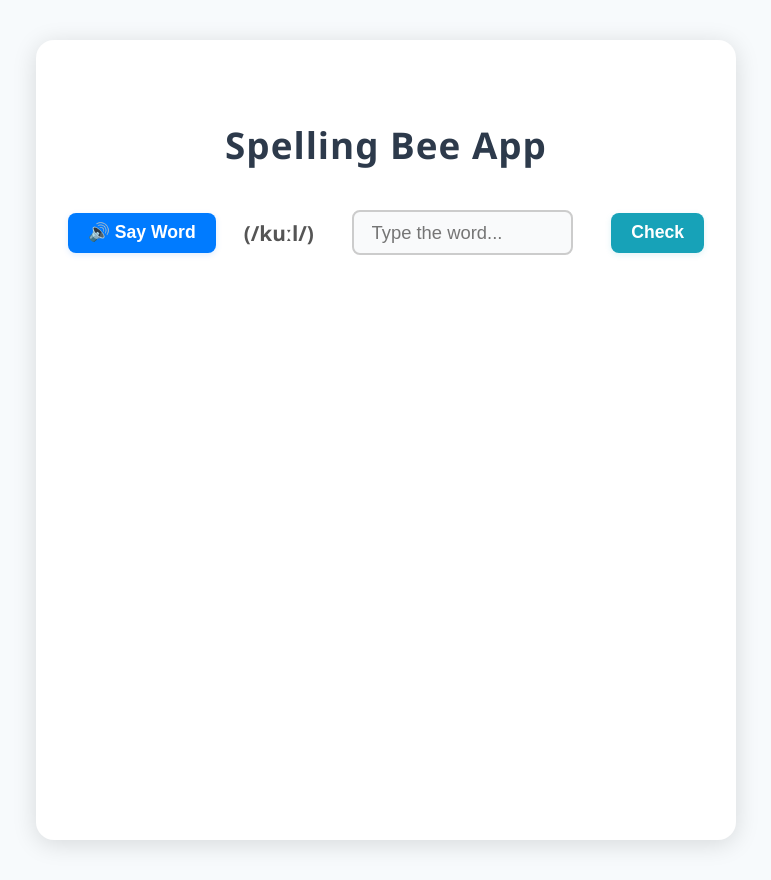
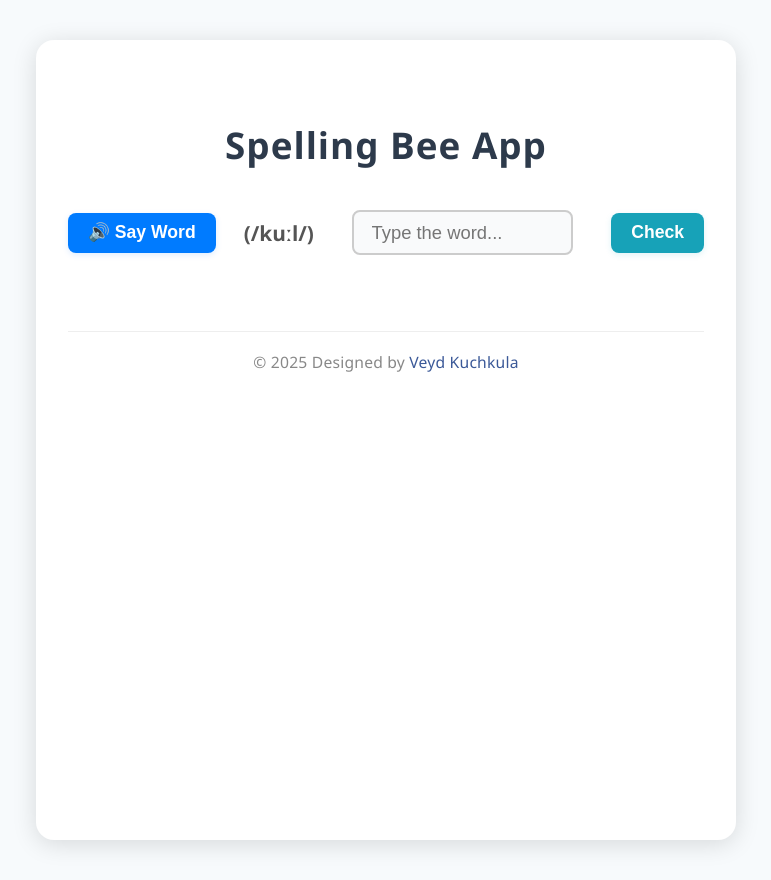
Before and after one commit to shravan-kuchkula/spelling-bee-app, a React (Create React App) app: page / in a window 1280 px wide. Shown: the whole page, without its empty margins (254-1025 px from the left). Built offline with nearby package versions, Linux system fonts and the light colour scheme.

Commit message:
Add copyright footer: © [year] Designed by Veyd Kuchkula

```diff
--- a/src/App.js
+++ b/src/App.js
@@ -108,6 +108,9 @@ function App() {
           <button onClick={handleNext} className="next-button" style={{width: '100%', padding: '0.75rem', fontSize: '1.1rem', borderRadius: 8, border: 'none', background: '#ffc107', color: '#333', fontWeight: 700, cursor: 'pointer'}}>Next Random Word</button>
         </>
       )}
+      <footer style={{width: '100%', textAlign: 'center', marginTop: '2.5rem', fontSize: '0.98rem', color: '#888', padding: '1.2rem 0 0.5rem 0', borderTop: '1px solid #eee', background: 'transparent', letterSpacing: '0.2px'}}>
+        © {new Date().getFullYear()} Designed by <span style={{fontWeight: 500, color: '#3b5998'}}>Veyd Kuchkula</span>
+      </footer>
     </div>
   );
 }
```
